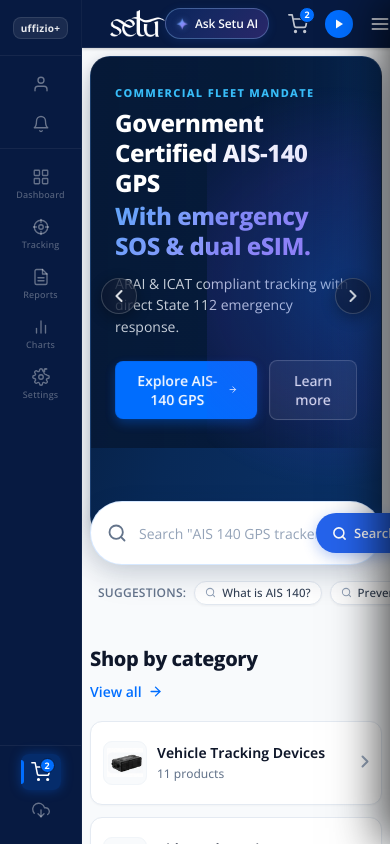
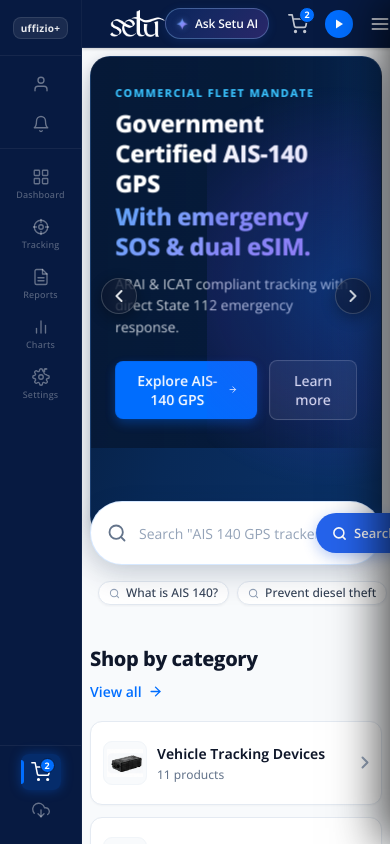
Before and after one commit to kinjal106/setu, a React (Vite) app: page / in a window 390 px wide. Built offline with nearby package versions, Linux system fonts and the light colour scheme.

Commit message:
Remove Suggestions prefix, remove last suggestion pill, and fix active state for Hardware on Home page

```diff
--- a/src/components/Header/Header.jsx
+++ b/src/components/Header/Header.jsx
@@ -39,7 +39,7 @@ export default function Header() {
   }, [isMenuOpen]);
 
   const isActive = (path) => {
-    if (path === '/hardware') return location.pathname === '/' || location.pathname === '/setu' || location.pathname.startsWith('/hardware') || location.pathname.startsWith('/setu/hardware');
+    if (path === '/hardware') return location.pathname.startsWith('/hardware') || location.pathname.startsWith('/setu/hardware');
     if (path === '/solutions') return location.pathname.startsWith('/solutions') || location.pathname.startsWith('/setu/solutions');
     if (path === '/finance') return location.pathname.startsWith('/finance') || location.pathname.startsWith('/setu/finance');
     if (path === '/auto-parts') return location.pathname.startsWith('/auto-parts');
--- a/src/pages/SetuHome/SetuHome.css
+++ b/src/pages/SetuHome/SetuHome.css
@@ -533,6 +533,7 @@
 .search-suggestions-list {
   display: flex;
   align-items: center;
+  justify-content: center;
   gap: 8px;
   flex-wrap: nowrap;
   white-space: nowrap;
@@ -1546,7 +1547,7 @@
     gap: 8px;
   }
   .search-suggestion-pill {
-    font-size: 11.5px;
+    font-size: 12px;
     padding: 5px 10px;
   }
   .finder-modal__grid {
--- a/src/pages/SetuHome/SetuHome.jsx
+++ b/src/pages/SetuHome/SetuHome.jsx
@@ -569,10 +569,6 @@ const SEARCH_SUGGESTIONS = [
   {
     label: 'GPS container e-lock',
     query: 'GPS container e-lock'
-  },
-  {
-    label: 'Magnetic asset tracker',
-    query: 'magnetic asset tracker'
   }
 ];
 
@@ -790,7 +786,6 @@ function PrimaryIntelligentSearchBar({ onSearchActiveChange, onOpenFinder, onOpe
 
       {/* ── Search Suggestions Directly Below Search Bar (Single Line) ── */}
       <div className="search-suggestions-row">
-        <span className="search-suggestions-label">Suggestions:</span>
         <div className="search-suggestions-list">
           {SEARCH_SUGGESTIONS.map((item, idx) => (
             <button
```
